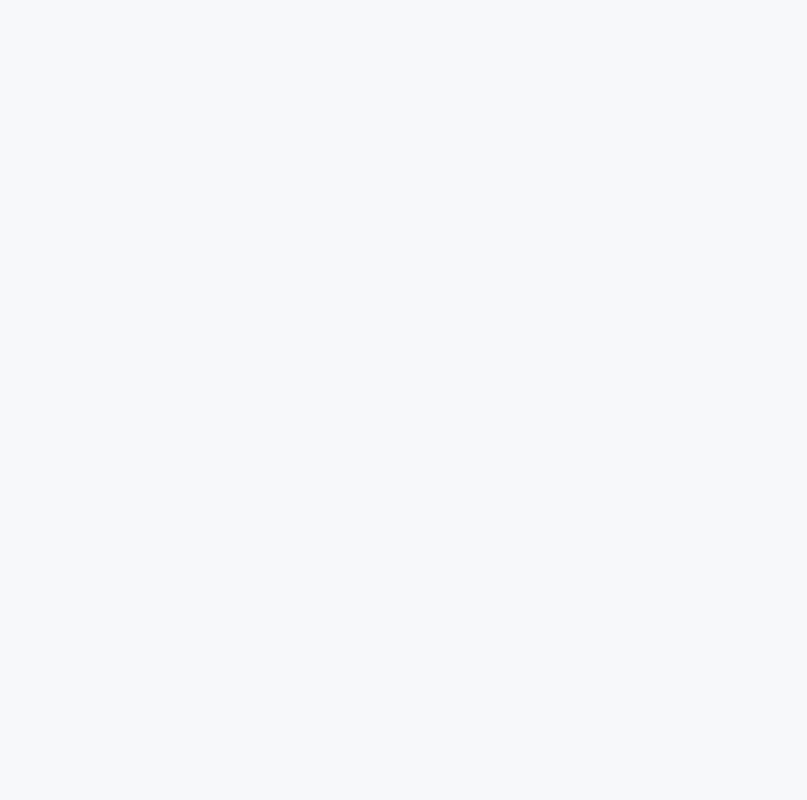
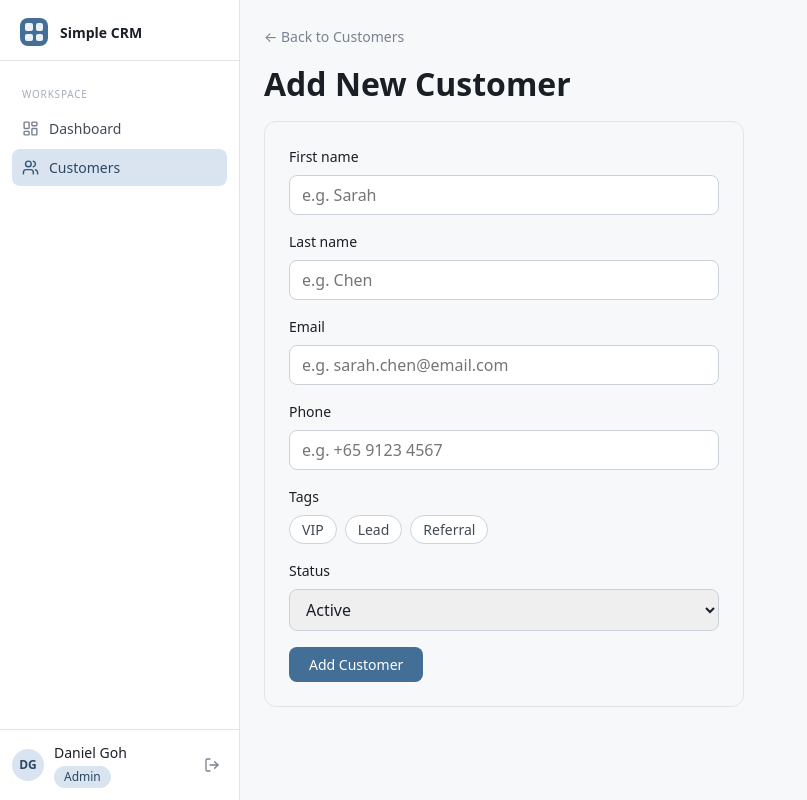
Before and after one commit to Joel-Wong0794/simple-crm-example, a React (Vite) app: page /app/customers/new in a window 1280 px wide. Before the commit this address had no page. Shown: the whole page, without its empty margins (0-807 px from the left). Built offline with nearby package versions, Linux system fonts and the light colour scheme; data requests are answered from the project's data file.

Commit message:
2.8-Part6: NewCustomerPage into App.jsx

```diff
--- a/src/App.css
+++ b/src/App.css
@@ -168,3 +168,15 @@
 .btn-primary-link:hover {
   background: var(--action-primary-hover);
 }
+
+.back-link {
+  display: inline-block;
+  margin-bottom: var(--space-4);
+  color: var(--text-muted);
+  font-size: var(--text-sm);
+  text-decoration: none;
+}
+
+.back-link:hover {
+  color: var(--text-strong);
+}
--- a/src/App.jsx
+++ b/src/App.jsx
@@ -3,6 +3,7 @@ import WelcomePage from "./pages/WelcomePage";
 import RootLayout from "./layouts/RootLayout";
 import DashboardPage from "./pages/DashboardPage";
 import CustomersPage from "./pages/CustomersPage";
+import NewCustomerPage from "./pages/NewCustomerPage";
 import "./App.css";
 
 export const API_BASE = "http://localhost:3001";
@@ -23,6 +24,11 @@ function App() {
           <Route index element={<DashboardPage />} />
           <Route path="customers" element={<CustomersPage />} />
         </Route>
+      <Route path="app" element={<RootLayout />}>
+        <Route index element={<DashboardPage />} />
+        <Route path="customers" element={<CustomersPage />} />
+        <Route path="customers/new" element={<NewCustomerPage />} />
+      </Route>;
       </Routes>
     </BrowserRouter>
   );
--- a/src/contexts/CustomerContext.jsx
+++ b/src/contexts/CustomerContext.jsx
@@ -41,6 +41,7 @@ export function CustomerProvider({ children }) {
       if (!response.ok) throw new Error(`Server error: ${response.status}`);
       const created = await response.json();
       dispatch({ type: "ADD_CUSTOMER", payload: created });
+      return createdCustomer;
     } catch (err) {
       dispatch({ type: "ADD_ERROR" });
       alert(`Failed to add customer: ${err.message}`);
--- /dev/null
+++ b/src/pages/NewCustomerPage.jsx
@@ -0,0 +1,132 @@
+// src/pages/NewCustomerPage.jsx
+import { useState, useContext } from "react";
+import { useNavigate, Link } from "react-router";
+import { CustomerContext } from "../contexts/CustomerContext";
+
+const ALL_TAGS = ["VIP", "Lead", "Referral"];
+
+function NewCustomerPage() {
+  const { addCustomer, submitting } = useContext(CustomerContext);
+  const navigate = useNavigate();
+
+  const [form, setForm] = useState({
+    firstName: "",
+    lastName: "",
+    email: "",
+    phone: "",
+    status: "active",
+    tags: [],
+  });
+
+  const handleChange = (e) => {
+    setForm((prev) => ({ ...prev, [e.target.name]: e.target.value }));
+  };
+
+  const handleTagToggle = (tag) => {
+    setForm((prev) => ({
+      ...prev,
+      tags: prev.tags.includes(tag)
+        ? prev.tags.filter((t) => t !== tag)
+        : [...prev.tags, tag],
+    }));
+  };
+
+  const handleSubmit = async (e) => {
+    e.preventDefault();
+    const newCustomer = await addCustomer({
+      ...form,
+      company: "",
+      notes: "",
+      createdAt: new Date().toISOString().slice(0, 10),
+    });
+    navigate(`/app/customers/${newCustomer.id}`);
+  };
+
+  return (
+    <div>
+      <Link to="/app/customers" className="back-link">
+        ← Back to Customers
+      </Link>
+      <h1>Add New Customer</h1>
+
+      <form onSubmit={handleSubmit} className="add-customer-form">
+        <div className="form-field">
+          <label htmlFor="firstName">First name</label>
+          <input
+            id="firstName"
+            name="firstName"
+            placeholder="e.g. Sarah"
+            value={form.firstName}
+            onChange={handleChange}
+            required
+          />
+        </div>
+        <div className="form-field">
+          <label htmlFor="lastName">Last name</label>
+          <input
+            id="lastName"
+            name="lastName"
+            placeholder="e.g. Chen"
+            value={form.lastName}
+            onChange={handleChange}
+            required
+          />
+        </div>
+        <div className="form-field">
+          <label htmlFor="email">Email</label>
+          <input
+            id="email"
+            name="email"
+            type="email"
+            placeholder="e.g. sarah.chen@email.com"
+            value={form.email}
+            onChange={handleChange}
+            required
+          />
+        </div>
+        <div className="form-field">
+          <label htmlFor="phone">Phone</label>
+          <input
+            id="phone"
+            name="phone"
+            placeholder="e.g. +65 9123 4567"
+            value={form.phone}
+            onChange={handleChange}
+          />
+        </div>
+        <div className="form-field">
+          <label>Tags</label>
+          <div className="tag-options">
+            {ALL_TAGS.map((tag) => (
+              <button
+                key={tag}
+                type="button"
+                onClick={() => handleTagToggle(tag)}
+                className={`tag-toggle${form.tags.includes(tag) ? " tag-toggle-active" : ""}`}
+              >
+                {tag}
+              </button>
+            ))}
+          </div>
+        </div>
+        <div className="form-field">
+          <label htmlFor="status">Status</label>
+          <select
+            id="status"
+            name="status"
+            value={form.status}
+            onChange={handleChange}
+          >
+            <option value="active">Active</option>
+            <option value="inactive">Inactive</option>
+          </select>
+        </div>
+        <button type="submit" className="submit-button" disabled={submitting}>
+          {submitting ? "Adding..." : "Add Customer"}
+        </button>
+      </form>
+    </div>
+  );
+}
+
+export default NewCustomerPage;
```
